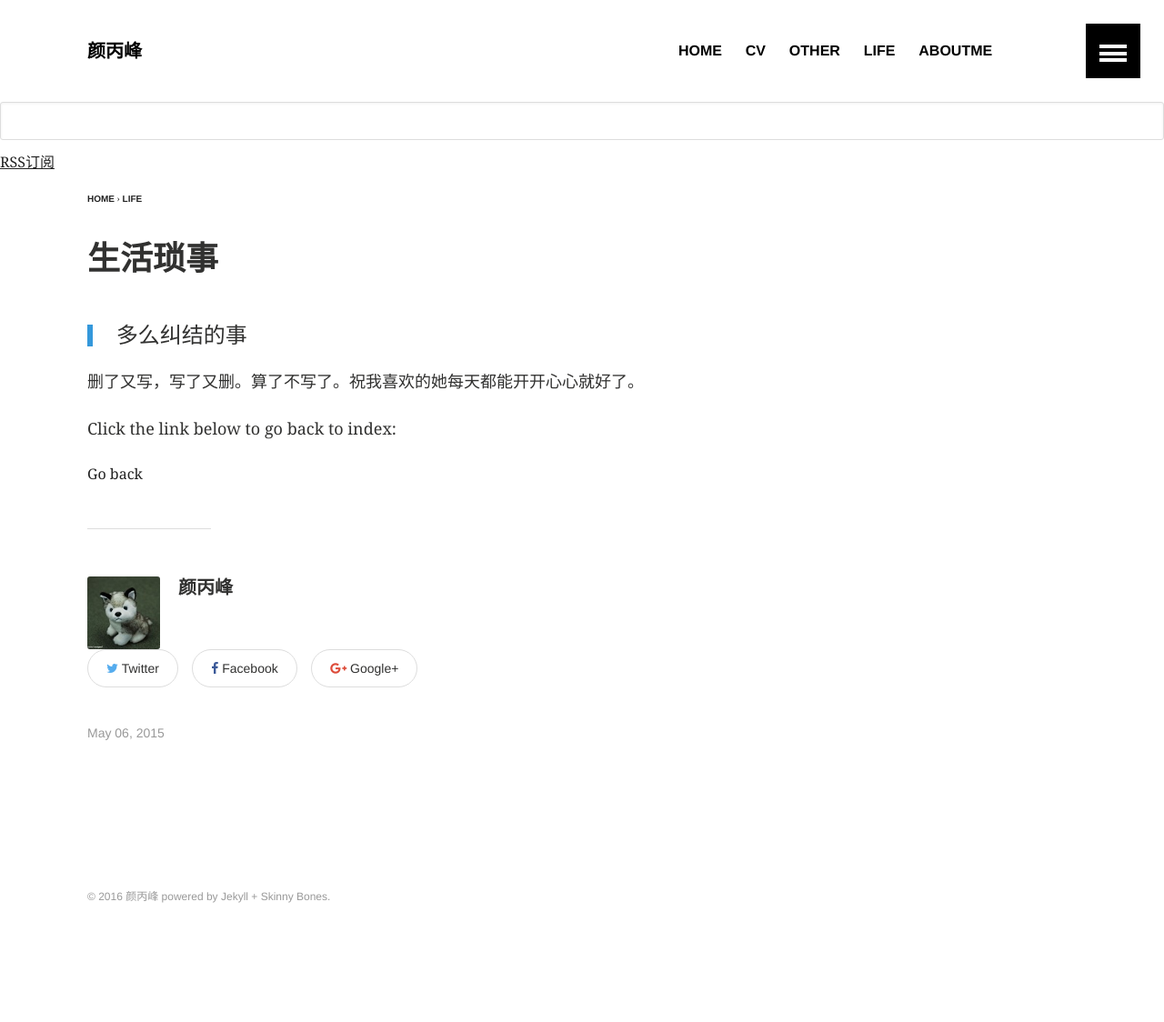
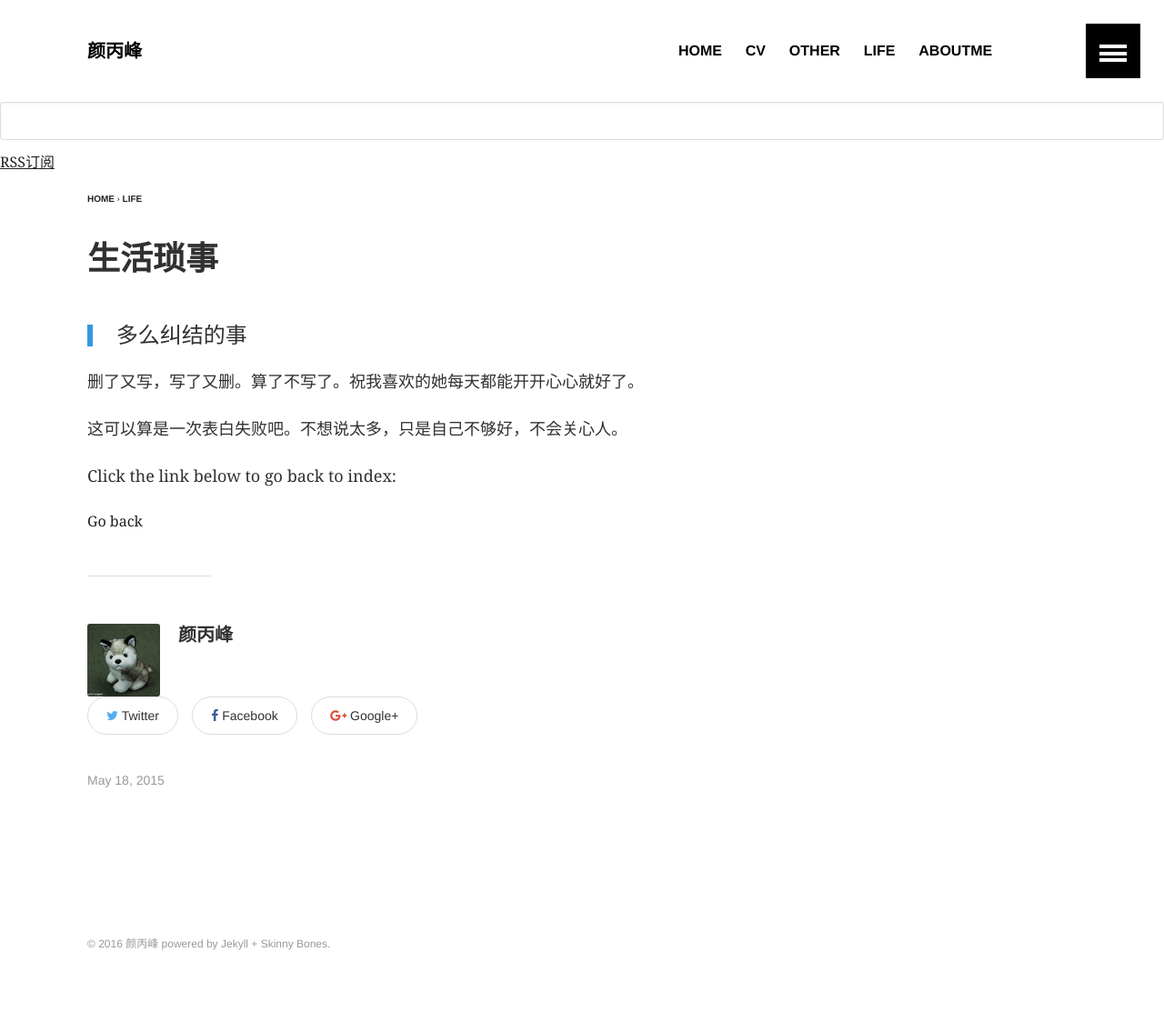
Before and after one commit to BingfengYan/BingfengYan.github.io, a Jekyll site: the page built from _posts/life/2016-03-12-life.md, in a window 1280 px wide. Shown: the whole page at 91% size. Built offline with Jekyll 4.4.1, drawn with Linux system fonts in a browser that asks for light colours; before the commit the page ends 1072 px from its top, so only the background shows below that; some of the changed lines change nothing that is shown.

Commit message:
Update 2016-03-12-life.md

```diff
--- a/_posts/life/2016-03-12-life.md
+++ b/_posts/life/2016-03-12-life.md
@@ -2,7 +2,7 @@
 layout: article
 title:  "生活琐事"
 categories: life
-modified: 2015-05-06T01:18:00-04:00 # more verbose, also acceptable
+modified: 2015-05-18T01:18:00-04:00 # more verbose, also acceptable
 image:
     teaser: /CV/微信截图_20160309193903.png
 ---
@@ -10,3 +10,7 @@ image:
 > 多么纠结的事
 
 删了又写，写了又删。算了不写了。祝我喜欢的她每天都能开开心心就好了。
+
+
+
+这可以算是一次表白失败吧。不想说太多，只是自己不够好，不会关心人。
```
